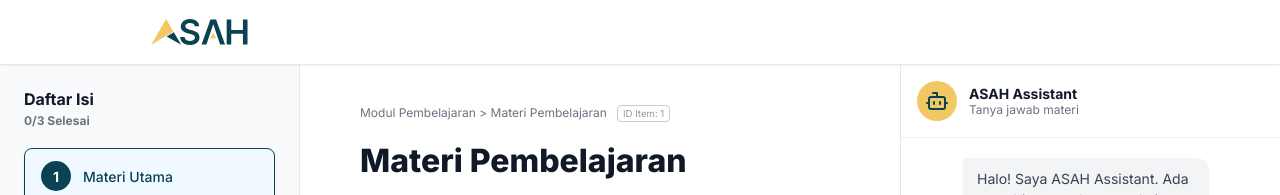
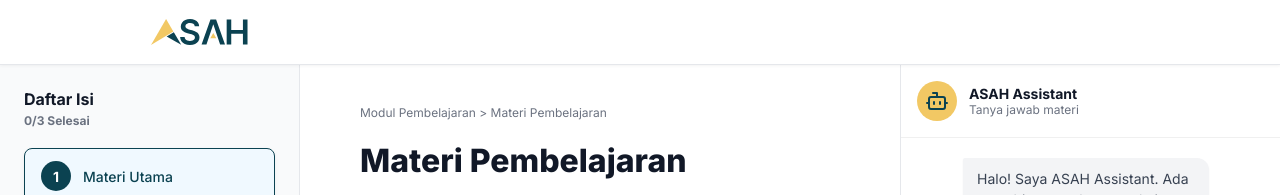
Before and after one commit to BiZa7/ASAH, a React (Vite) app: page /modul/1 in a window 1280 px wide. Shown: the top 195 px of the page. Built offline with nearby package versions, Linux system fonts and the light colour scheme.

Commit message:
ngehapus tampilan id item di modul

```diff
--- a/src/pages/ModulPage.jsx
+++ b/src/pages/ModulPage.jsx
@@ -185,18 +185,6 @@ export const ModulPage = () => {
           <div className="breadcrumbs">
             Modul Pembelajaran &gt; {title}
             {/* Tambahkan Span ini untuk melihat ID */}
-            <span
-              style={{
-                marginLeft: "10px",
-                fontSize: "0.8em",
-                color: "#999",
-                border: "1px solid #ccc",
-                padding: "2px 5px",
-                borderRadius: "4px",
-              }}
-            >
-              ID Item: {roadmapId}
-            </span>
           </div>
           <h1 className="content-title">{title}</h1>
 
```
